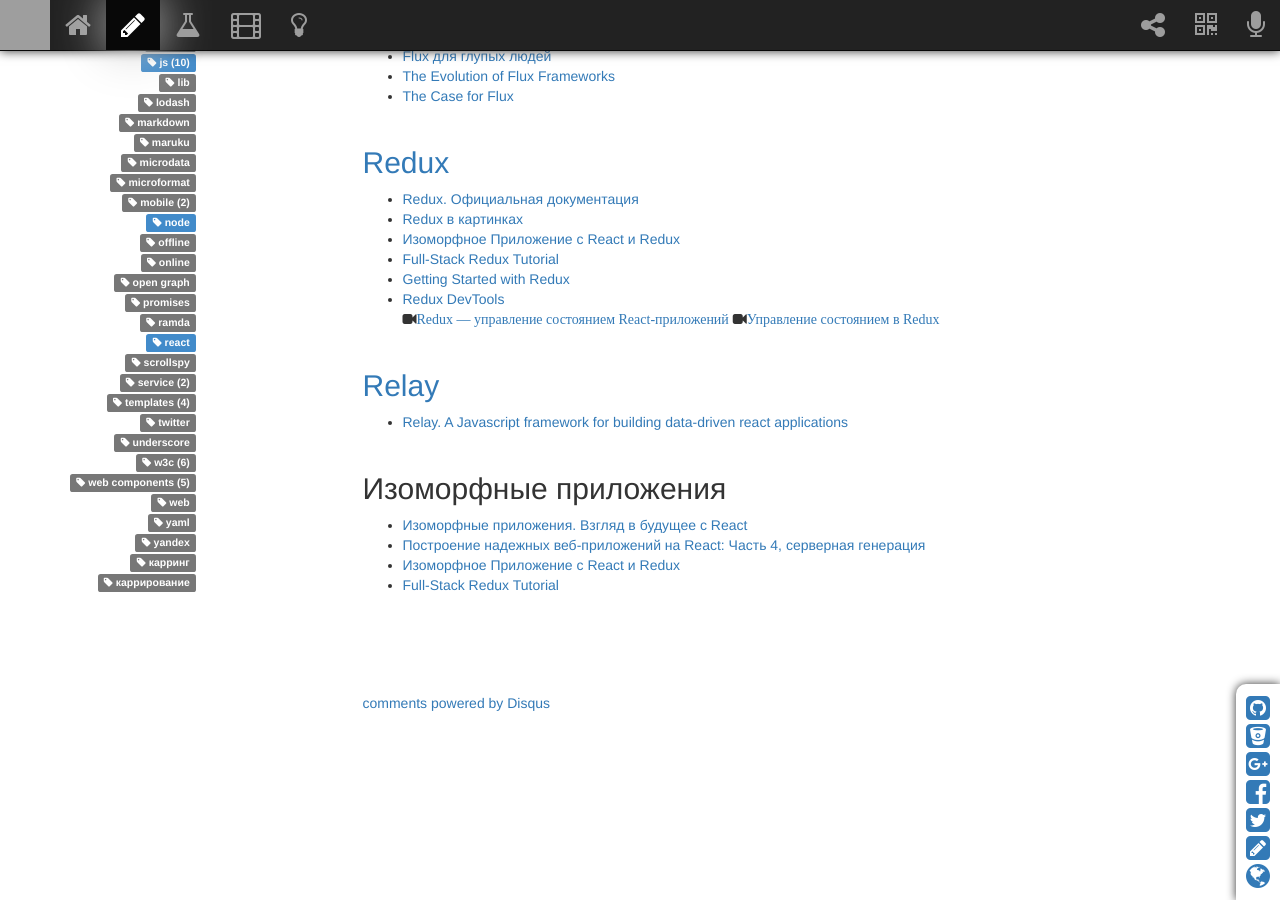
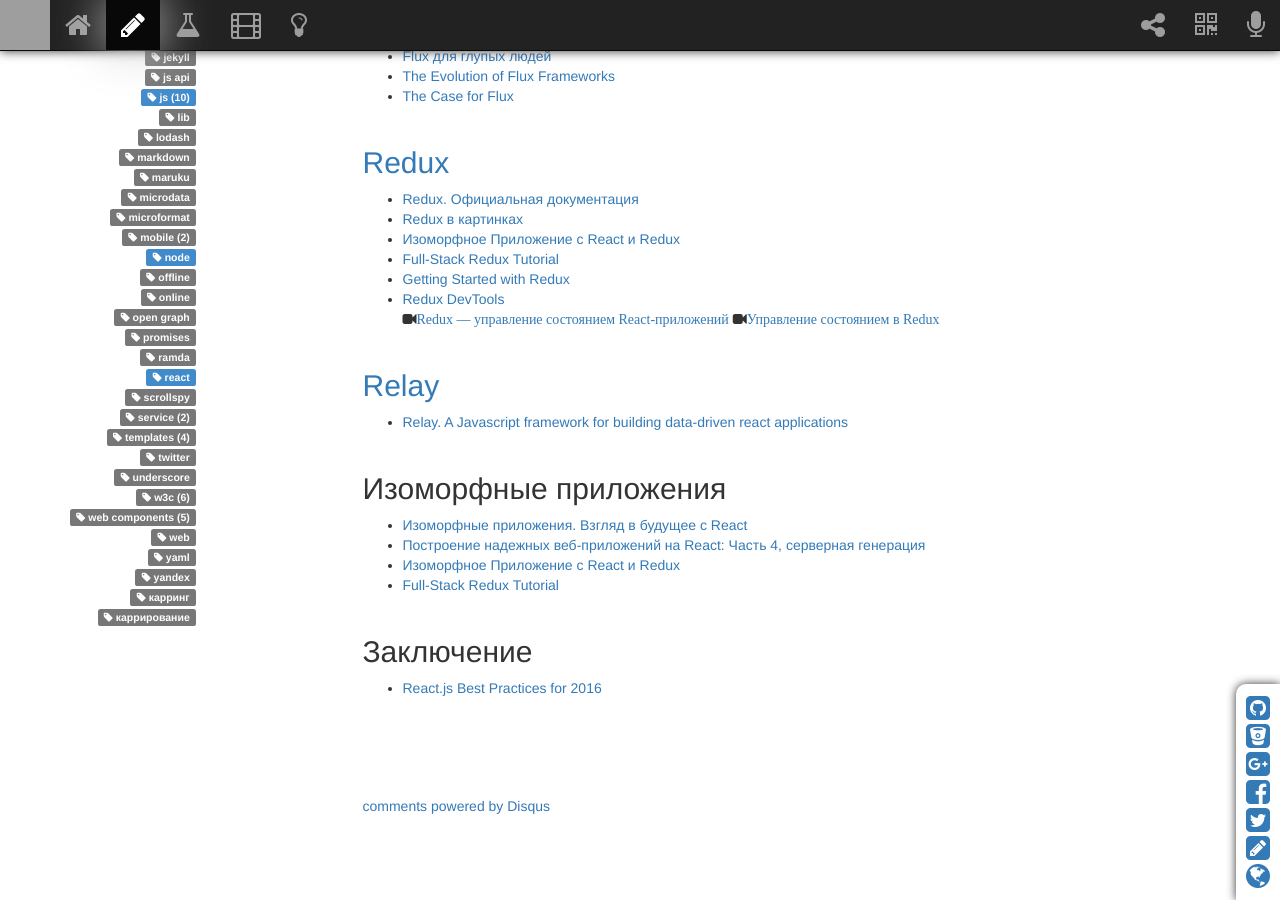
Before and after one commit to sergeymakoveev/sergeymakoveev.github.com, a Jekyll site: the page built from _posts/2015-06-18-js.react.md, in a window 1280 px wide and 900 px high, scrolled down 1115 px. Built offline with Jekyll 4.4.1, drawn with Linux system fonts in a browser that asks for light colours; nearby versions of some CDN libraries; comment, search, counter and statistics services are not loaded; grey boxes are pictures that could not be loaded.

Commit message:
[#] обновил контент

```diff
--- a/_posts/2015-06-18-js.react.md
+++ b/_posts/2015-06-18-js.react.md
@@ -67,3 +67,7 @@
 *   [Построение надежных веб-приложений на React: Часть 4, серверная генерация](http://habrahabr.ru/post/230269/)
 *   [Изоморфное Приложение с React и Redux](http://habrahabr.ru/post/264423/)
 *   [Full-Stack Redux Tutorial](http://teropa.info/blog/2015/09/10/full-stack-redux-tutorial.html)
+
+
+## Заключение
+*   [React.js Best Practices for 2016](https://blog.risingstack.com/react-js-best-practices-for-2016/)
```
